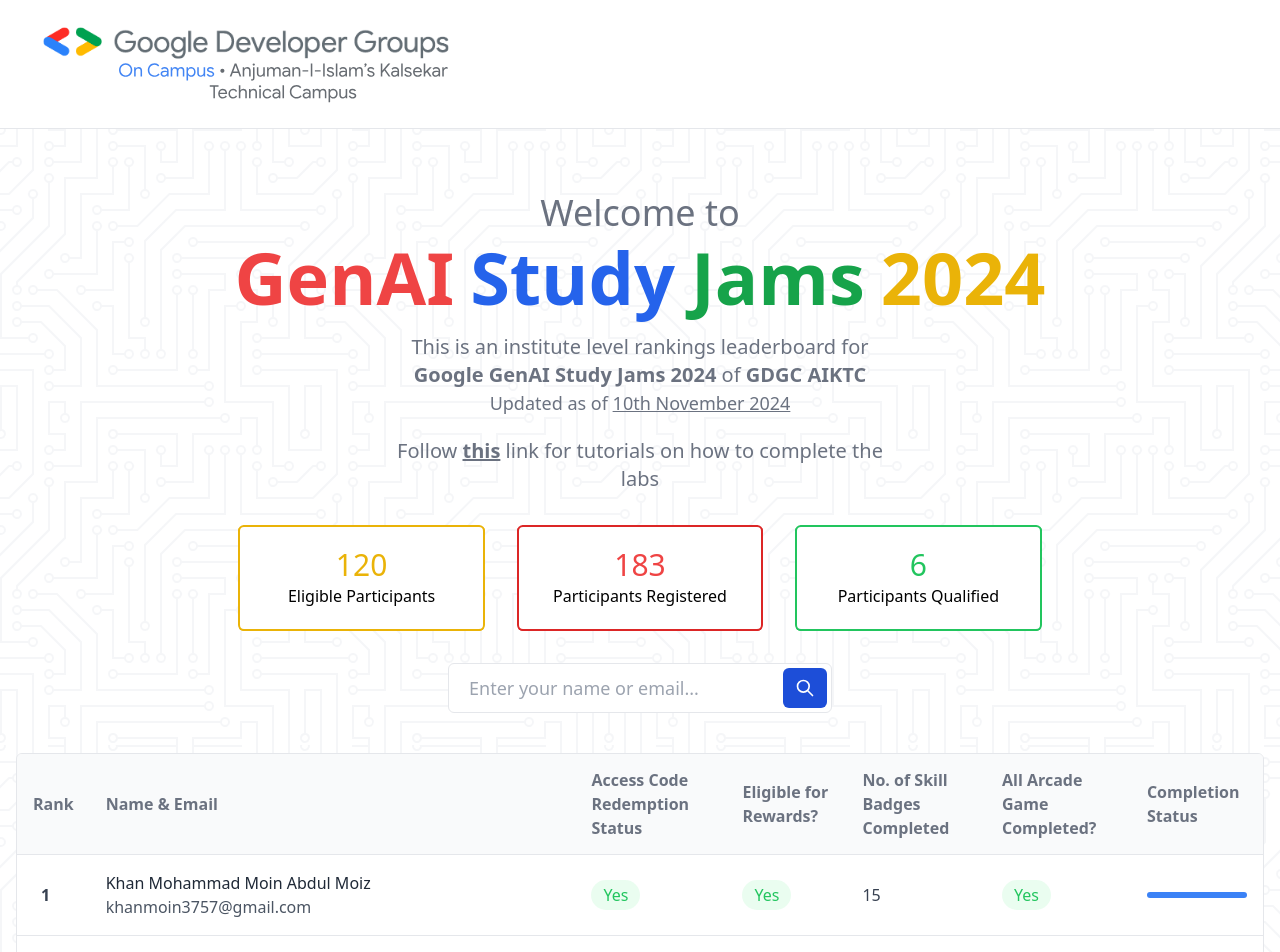
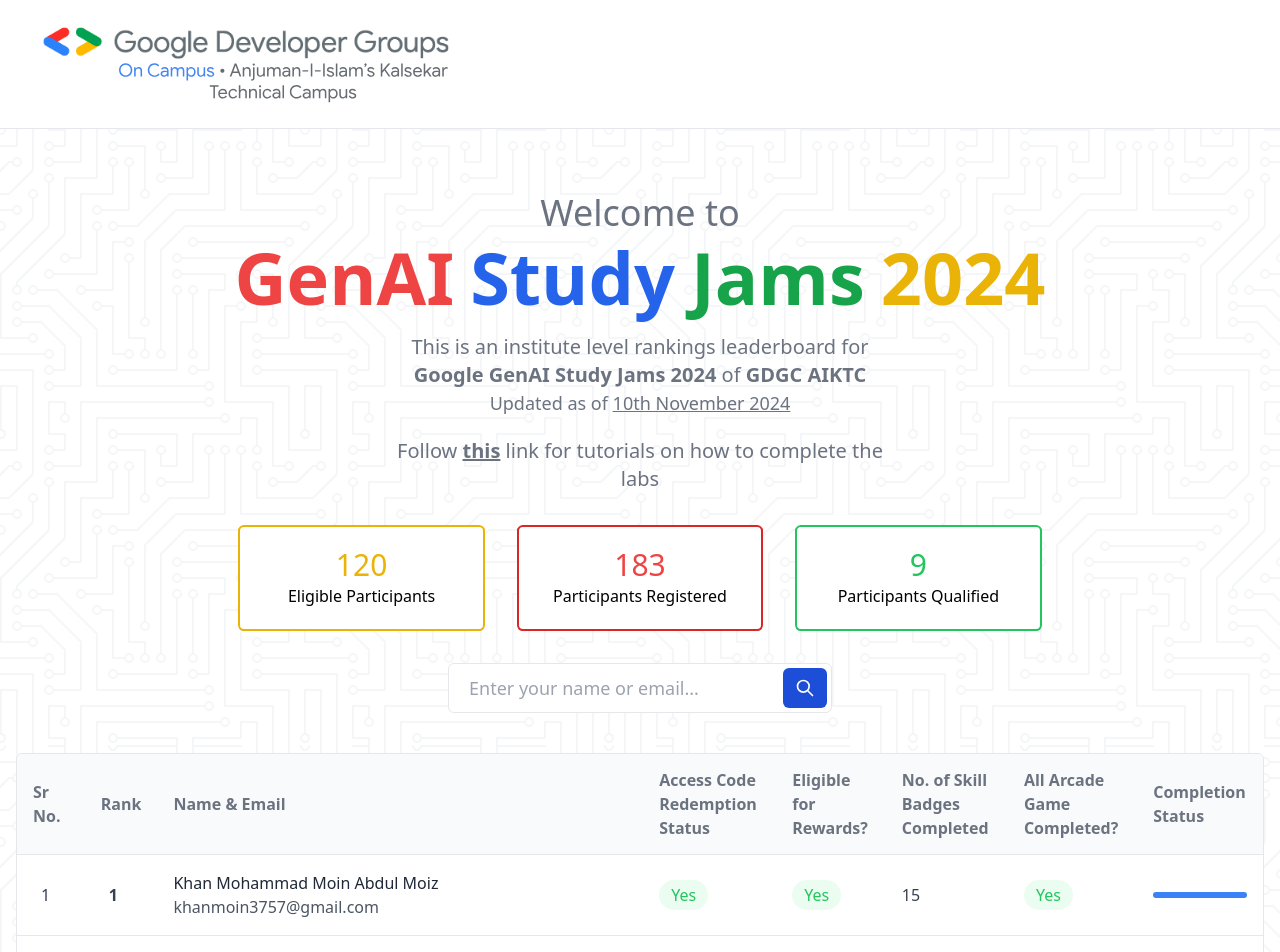
Before and after one commit to GDGC-AIKTC/GenAI-StudyJams-Leaderboard-24, a React (Vite) app: page / in a window 1280 px wide. Shown: the top 952 px of the page. Built offline with nearby package versions, Linux system fonts and the light colour scheme.

Commit message:
Update Home component: add ranking and position logic for leaderboard entries

```diff
--- a/src/Home.jsx
+++ b/src/Home.jsx
@@ -43,6 +43,26 @@
 
         if (data[data.length - 1]["User Name"] === "") {
           data.pop();
+        }
+
+        let rank = 1;
+        let position = 0;
+        for (let i = 0; i < data.length; i++) {
+          position++;
+          data[i].position = position;
+          if (i === 0) {
+            data[i].rank = rank;
+          } else {
+            if (data[i].percentage === data[i - 1].percentage) {
+              data[i].rank = rank;
+            } else {
+              rank++;
+              data[i].rank = rank;
+            }
+          }
+          if (data[i].percentage === 0) {
+            rank++;
+          }
         }
       },
     });
@@ -188,6 +208,9 @@
                   <thead className="bg-gray-50">
                     <tr>
                       <th scope="col" className="w-1/8 px-4 py-3.5 font-semibold text-left rtl:text-right text-gray-500">
+                        Sr No.
+                      </th>
+                      <th scope="col" className="w-1/8 px-4 py-3.5 font-semibold text-left rtl:text-right text-gray-500">
                         Rank
                       </th>
                       <th scope="col" className="w-1/8 py-3.5 px-4 font-semibold text-left rtl:text-right text-gray-500">
@@ -220,6 +243,11 @@
                     ) : (
                       filteredData.map((row, index) => (
                         <tr key={index}>
+                          <td className="px-4 py-4 text-md whitespace-nowrap">
+                            <div>
+                              <h4 className="text-gray-700 pl-2">{row["position"]}</h4>
+                            </div>
+                          </td>
                           <td className="px-4 py-4 text-md font-bold whitespace-nowrap">
                             <div>
                               <h4 className="text-gray-700 pl-2">{row["rank"]}</h4>
```
Also changed, not shown: public/leaderboard.csv.
